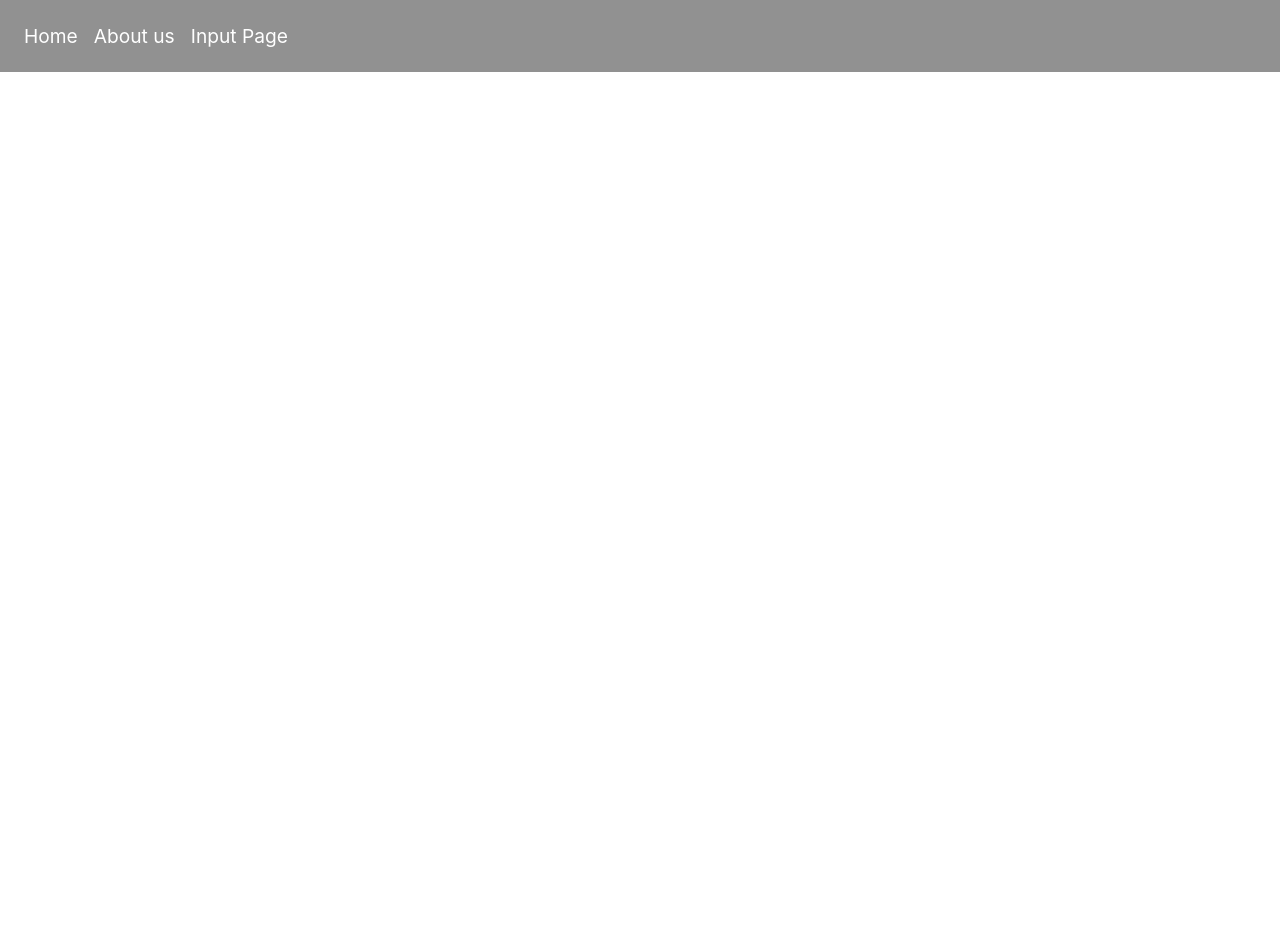
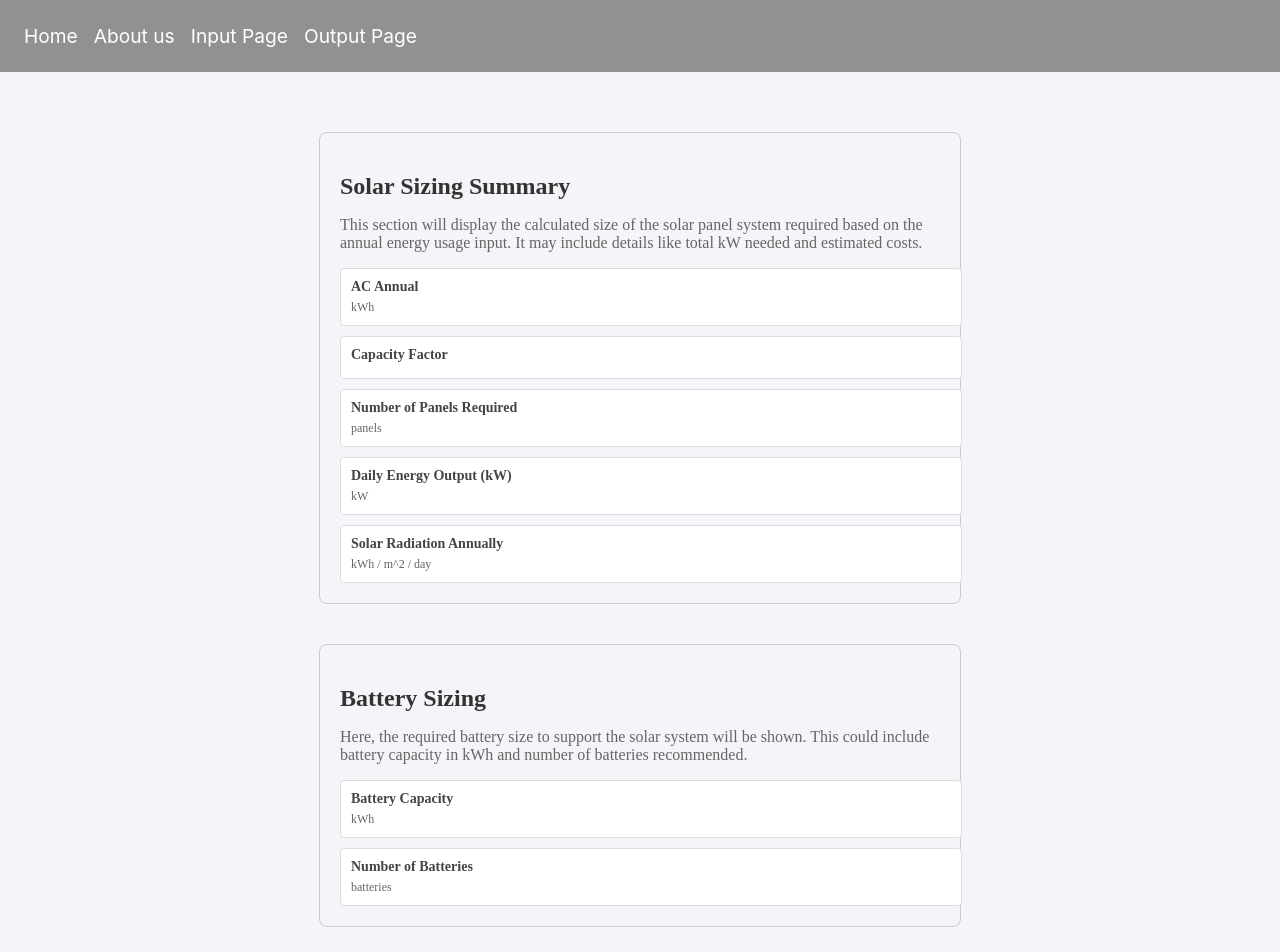
Before and after one commit to UTDallasEPICS/Residential-Solar-Calculator, a React (Create React App) app: page /outputPage in a window 1280 px wide. Shown: the top 952 px of the page. Before the commit the page ends 800 px from the top, so only its background shows below. Built offline with nearby package versions, Linux system fonts and the light colour scheme.

Commit message:
Input and Output Pages dynamically update.

```diff
--- a/src/App.js
+++ b/src/App.js
@@ -4,6 +4,7 @@ import {Routes, Route, Link} from "react-router-dom";
 import LandingPage from './components/landingPage';
 import About from './components/about';
 import InputPage from './components/inputPage'; // Import your InputPage component
+import OutputPage from './components/outputPage';
 import background from './assets/mountainRange.jpg'
 
 function App() {
@@ -12,15 +13,15 @@ function App() {
       <nav className='nav'>
         <Link to="/" className='nav-item'>Home</Link>
         <Link to="/About" className='nav-item'>About us</Link>
-        <Link to="/inputPage" className='nav-item'>Input Page</Link> {/* Add this line */}
+        <Link to="/inputPage" className='nav-item'>Input Page</Link>
+        <Link to="/outputPage" className='nav-item'>Output Page</Link>
       </nav>
-      <Routes>
-        {/*"/" is the root page which is for landing page*/}
-        <Route path="/" element={<LandingPage/>}/>
-        <Route path="/About" element={<About/>}/>
-        <Route path="/inputPage" element={<InputPage/>}/> {/* And this line */}
-      </Routes>
-
+        <Routes>
+          <Route path="/" element={<LandingPage/>}/>
+          <Route path="/About" element={<About/>}/>
+          <Route path="/inputPage" element={<InputPage/>}/>
+          <Route path="/outputPage" element={<OutputPage/>}/>
+        </Routes>
     </div>
   );
 }
--- a/src/components/Styles.css
+++ b/src/components/Styles.css
@@ -26,7 +26,11 @@
     width: 40vw;
     margin: auto;
 }
-
+.go {
+    position: relative;
+    width: 40vw;
+    margin: auto;
+}
 .addressField {
     border-style: none;
     background-color: #ffffff;
--- a/src/components/inputPage.js
+++ b/src/components/inputPage.js
@@ -1,11 +1,12 @@
 import React, { useState } from 'react';
 import styled from 'styled-components';
+import { useNavigate } from 'react-router-dom';
+import axios from 'axios'
 
 const Container = styled.div`
   display: flex;
   flex-direction: column;
   align-items: center;
-  justify-content: center;
   padding: 40px;
   font-family: 'Arial, sans-serif';
   background-color: #f4f4f9;
@@ -15,13 +16,12 @@ const Container = styled.div`
 const Title = styled.h1`
   color: #333;
   margin-bottom: 20px;
-  text-align: center;  // Ensuring the title is also centered
 `;
 
 const Form = styled.form`
   display: flex;
   flex-direction: column;
-  align-items: center; // This will center all children horizontally
+  align-items: center; // Centers form elements horizontally
   width: 100%;
   max-width: 400px;
 `;
@@ -30,8 +30,9 @@ const Label = styled.label`
   margin-bottom: 10px;
   font-size: 16px;
   color: #666;
-  width: 100%; // Ensures the label uses the full width
-  text-align: center; // Centering the text inside the label
+  width: 100%; // Ensures the label uses the full width for proper alignment
+  display: flex;
+  justify-content: center; // Centers the text of the label
 `;
 
 const Input = styled.input`
@@ -40,8 +41,8 @@ const Input = styled.input`
   margin-bottom: 20px;
   border: 2px solid #ccc;
   border-radius: 4px;
-  display: block;  // Ensures it takes the full width of its container
-  width: 90%; // Sets the width relative to the parent, centered by padding
+  width: 100%; // Ensures the input field fills the form width
+  max-width: 360px; // Optional to limit input size
   &:focus {
     border-color: #0056b3;
     outline: none;
@@ -63,25 +64,49 @@ const Button = styled.button`
 `;
 
 const SolarCalculator = () => {
-  const [annualEnergyUsage, setAnnualEnergyUsage] = useState('');
+  const navigate = useNavigate();
+  const [address, setAddress] = useState("");
+  const [annualEnergyUse, setannualEnergyUse] = useState('');
+  const [PVWResult, setPVWResult] = useState('');
 
-  const handleSubmit = (event) => {
+  const handleSubmit = async (event) => {
     event.preventDefault();
-    console.log("Annual energy usage: ", annualEnergyUsage);
-    // Routing logic here for moving to output page
+    try {
+      if (annualEnergyUse !== '' && annualEnergyUse > 0) {
+        const response = await axios.post('/getSystemInfo', {address, annualEnergyUse});
+        const PVWResult_JSON = response.data;
+        setPVWResult(response.data);
+        console.log('PVWResult:', PVWResult_JSON);
+        navigate('/outputPage', { state: { PVWResult_JSON } });
+      }
+      else {
+        console.log('Invalid annual energy usage: ', annualEnergyUse);
+      }
+    } catch (error) {
+      console.error('Error: ', error);
+    }
   };
 
   return (
     <Container>
-      <Title>Annual Energy Usage</Title>
+      <Title>System Information</Title>
       <Form onSubmit={handleSubmit}>
         <Label>
-          Enter your total annual energy usage in kWh:
+          Enter your address:
+          <Input
+            type="text"
+            placeholder="Enter your address"
+            value={address}
+            onChange={(e) => setAddress(e.target.value)}
+          />
+        </Label>
+        <Label>
+          Enter you total annual energy usage in kWh:
           <Input
             type="number"
             placeholder="Enter energy usage in kWh"
-            value={annualEnergyUsage}
-            onChange={(e) => setAnnualEnergyUsage(e.target.value)}
+            value={annualEnergyUse}
+            onChange={(e) => setannualEnergyUse(e.target.value)}
           />
         </Label>
         <Button type="submit">Submit</Button>
--- a/src/components/landingPage.js
+++ b/src/components/landingPage.js
@@ -1,9 +1,12 @@
 import React from "react";
 import "./Styles.css"
 import { useState, useEffect} from "react";
+import { useNavigate } from 'react-router-dom';
 import { GoogleMap, useJsApiLoader } from '@react-google-maps/api';
 import axios from 'axios';
 import background from '/Users/ganesh/Downloads/Residential-Solar-Calculator/src/assets/solarPanel.jpg'
+import InputPage from './inputPage'
+import OutputPage from './outputPage'
 
 const AnyReactComponent = ( { text} ) => <div>{text}</div>;
 const containerStyle = {
@@ -17,48 +20,43 @@ const center = {
 };
 
 function LandingPage() {
-
+    const navigate = useNavigate();
+    const [currentPage, setCurrentPage] = useState('landingPage')
     const [address, setAddress] = useState("")
-    const [data, setData] = useState('');
+    const [ACAnnual, setACAnnual] = useState('');
     const [ACMonthly, setACMonthly] = useState([]);
 
-    useEffect(() => {
-        fetchData();
-    }, []);
+    const handleNavigation = (page) => {
+        navigate(page);
+    }
+    // useEffect(() => {
+    //     fetchData();
+    // }, []);
 
-    const fetchData = async () => {
-        try {
-            // fetch('/getData').then(res => res.json()).then(data => {
-            //     setData(data.results.ac_annual);
-            //   });
-            const response = await fetch('getData')
-            // , {
-            //     method: 'POST',
-            //     headers: {
-            //         'Content-Type': 'application/json',
-            //     },
-            //     body: JSON.stringify( { address })
-            // });
-            const jsonData = await response.json();
-            setData(jsonData.ac_annual);
-            //setACMonthly(jsonData.ac_monthly);
-        }
-        catch (error) {
-            console.error('Error fetching data: ', error)
-        }
+    // const fetchData = async () => {
+    //     try {
+    //         const response = await fetch('getData')
+    //         const jsonData = await response.json();
+    //         setACAnnual(jsonData.ac_annual);
+    //         setACMonthly(jsonData.ac_monthly);
+    //     }
+    //     catch (error) {
+    //         console.error('Error fetching data: ', error)
+    //     }
 
-    }
+    // }
     const handleSubmit = async (e) => {
         e.preventDefault();
         try {
-            const response = await axios.post('/getAddress', {address})
+            // const response = await axios.post('/getAddress', {address})
         } catch (error) {
             console.error('Error: ', error);
         }
-        fetchData();
+        //fetchData();
+        navigate('/outputPage', { state: { address } });
         //https://developer.nrel.gov/api/solar/solar_resource/v1.json?api_key=aIZq3vAuBiQrBN8d3hyJoh3za1m7s0aVQ12gDSzq&lat=40&lon=-105
 
-    };
+    // };
 
     const handleChange = (e) => {
         setAddress(e.target.value);
@@ -85,9 +83,6 @@ function LandingPage() {
             <img src={`${background}`} className="backgroundImage" alt="solar panel background"></img>
             <h1 className="MainHeader">
                     Residential Solar Calculator
-                    <p>Address: {address}</p>
-                    <p>AC Annual: {data}</p>
-                    <p>AC Monthly, January: {ACMonthly[0]}</p>
             </h1>
             <form onSubmit={handleSubmit}>
 
@@ -102,27 +97,21 @@ function LandingPage() {
                 <input className="submitAddress" type="submit" value="Submit" />
 
             </form>
-                <h1>{address}</h1>
             <div className="map">
             <GoogleMap
-            mapContainerStyle={containerStyle}
-            center={center}
-            zoom={5}
-            onLoad={onLoad}
-            onUnmount={onUnmount}
-            >
-            {
-                //child components here
-            }
-            <></>
+                mapContainerStyle={containerStyle}
+                center={center}
+                zoom={5}
+                onLoad={onLoad}
+                onUnmount={onUnmount}>
 
             </GoogleMap>
-            <></>
+
             </div>
         </div>
 
 
     ): <></>
+    }
 }
-
 export default LandingPage;
--- /dev/null
+++ b/src/components/outputPage.js
@@ -0,0 +1,136 @@
+import React from 'react';
+import styled from 'styled-components';
+import { useLocation } from 'react-router-dom';
+
+const PageContainer = styled.div`
+  display: flex;
+  flex-direction: column;
+  align-items: center;
+  padding: 40px;
+  font-family: 'Arial, sans-serif';
+  background-color: #f4f4f9;
+  min-height: 100vh;
+`;
+
+const Section = styled.div`
+  margin: 20px;
+  padding: 20px;
+  border: 1px solid #ccc;
+  border-radius: 8px;
+  width: 80%;
+  max-width: 600px;
+`;
+
+const Title = styled.h2`
+  color: #333;
+  margin-bottom: 15px;
+`;
+
+const Text = styled.p`
+  color: #666;
+  font-size: 16px;
+`;
+
+const InfoBox = styled.div`
+  background-color: #fff;
+  border: 1px solid #ddd;
+  padding: 10px;
+  margin-top: 10px;
+  border-radius: 4px;
+  width: 100%;
+`;
+
+const InfoTitle = styled.h4`
+  margin: 0;
+  color: #444;
+  font-size: 14px;
+`;
+
+const InfoContent = styled.p`
+  margin: 5px 0 0;
+  font-size: 12px;
+  color: #666;
+`;
+
+const OutputPage = () => {
+    const location = useLocation();
+    const { PVWResult_JSON } = location.state || {};
+
+    const ac_annual = PVWResult_JSON?.ac_annual || '';
+    const capacity_factor = PVWResult_JSON?.capacity_factor || '';
+    const num_batteries = PVWResult_JSON?.num_batteries || '';
+    const num_panels = PVWResult_JSON?.num_panels || '';
+    const pv_system = PVWResult_JSON?.pv_system || '';
+    const pv_cost = PVWResult_JSON?.pv_cost || '';
+    const solrad_annual = PVWResult_JSON?.solrad_annual || '';
+
+  return (
+    <PageContainer>
+      <Section>
+        <Title>Solar Sizing Summary</Title>
+        <Text>
+          This section will display the calculated size of the solar panel system required
+          based on the annual energy usage input. It may include details like total kW needed and estimated
+          costs.
+        </Text>
+        <InfoBox>
+            <InfoTitle>
+                AC Annual
+            </InfoTitle>
+            <InfoContent>{ ac_annual } kWh</InfoContent>
+        </InfoBox>
+        <InfoBox>
+            <InfoTitle>
+                Capacity Factor
+            </InfoTitle>
+            <InfoContent>{ capacity_factor }</InfoContent>
+        </InfoBox>
+        <InfoBox>
+            <InfoTitle>
+                Number of Panels Required
+            </InfoTitle>
+            <InfoContent>{ num_panels } panels</InfoContent>
+        </InfoBox>
+        <InfoBox>
+            <InfoTitle>
+                Daily Energy Output (kW)
+            </InfoTitle>
+            <InfoContent>{ pv_system } kW</InfoContent>
+        </InfoBox>
+        <InfoBox>
+            <InfoTitle>
+                Solar Radiation Annually
+            </InfoTitle>
+            <InfoContent>{ solrad_annual } kWh / m^2 / day </InfoContent>
+        </InfoBox>
+      </Section>
+      <Section>
+        <Title>Battery Sizing</Title>
+        <Text>
+          Here, the required battery size to support the solar system will be shown. This
+          could include battery capacity in kWh and number of batteries recommended.
+        </Text>
+        <InfoBox>
+          <InfoTitle>Battery Capacity</InfoTitle>
+          <InfoContent>{ capacity_factor } kWh</InfoContent>
+        </InfoBox>
+        <InfoBox>
+          <InfoTitle>Number of Batteries</InfoTitle>
+          <InfoContent>{ num_batteries } batteries</InfoContent>
+        </InfoBox>
+      </Section>
+      <Section>
+        <Title>Total Cost</Title>
+        <Text>
+          Here, the optimal battery and solar panel sizes are taken into account to calculate the total cost of the system.
+        </Text>
+        <InfoBox>
+          <InfoTitle>Total Cost</InfoTitle>
+          <InfoContent>${ pv_cost }</InfoContent>
+        </InfoBox>
+        </Section>
+    </PageContainer>
+  );
+};
+
+export default OutputPage;
--- a/src/index.js
+++ b/src/index.js
@@ -8,10 +8,11 @@ import { BrowserRouter } from 'react-router-dom';
 
 const root = ReactDOM.createRoot(document.getElementById('root'));
 root.render(
-  <BrowserRouter>
-    <App />
+  <React.StrictMode>
+    <BrowserRouter>
+      <App />
   </BrowserRouter>,
-  document.getElementById('root')
+  </React.StrictMode>
 
 );
 
```
Also changed, not shown: 2 other files (tests, documents, lock files or other folders).
